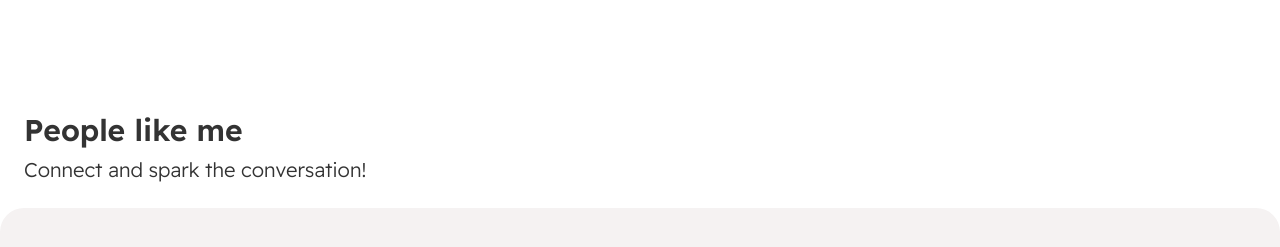
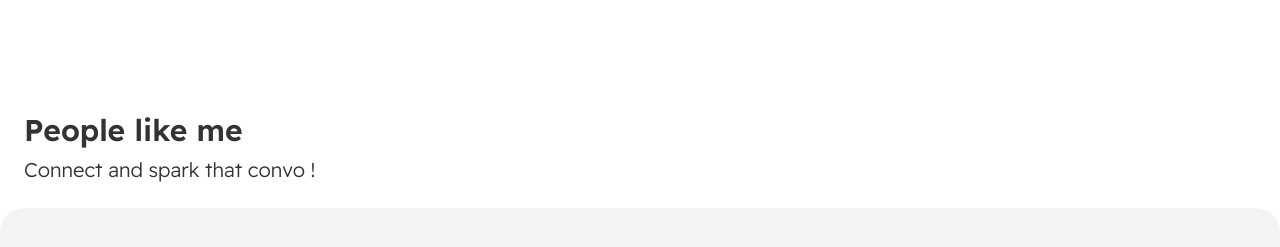
Before and after one commit to SamuelShally/ekko, a React (Create React App) app in the folder frontend/: page /people-like-me in a window 1280 px wide. Shown: the top 247 px of the page. Built offline with nearby package versions, Linux system fonts and the light colour scheme.

Commit message:
minor change

```diff
--- a/frontend/src/components/SimilarUsers.jsx
+++ b/frontend/src/components/SimilarUsers.jsx
@@ -2,15 +2,10 @@ import { Link } from 'react-router-dom';
 
 const SimilarUsers = () => {
     return (
-        // <div>
-        //     <h1 className='font-bold text-3xl'>Quiz time!<br/>
-        //         <span className='font-light text-2xl'>We would love to understand more about your political belief</span>
-        //     </h1>
-        // </div>
         <div className="bg-white">
             <div className="relative h-screen pt-28">
                 <h1 className='pl-6 pb-6 font-bold text-3xl'>People like me<br/>
-                    <span className='font-light text-xl'>Connect and spark the conversation!</span>
+                    <span className='font-light text-xl'>Connect and spark that convo !</span>
                 </h1>
             {/* option wrapper div */}
             <div className="relative bg-neutral h-full rounded-tl-3xl rounded-tr-3xl">
```
